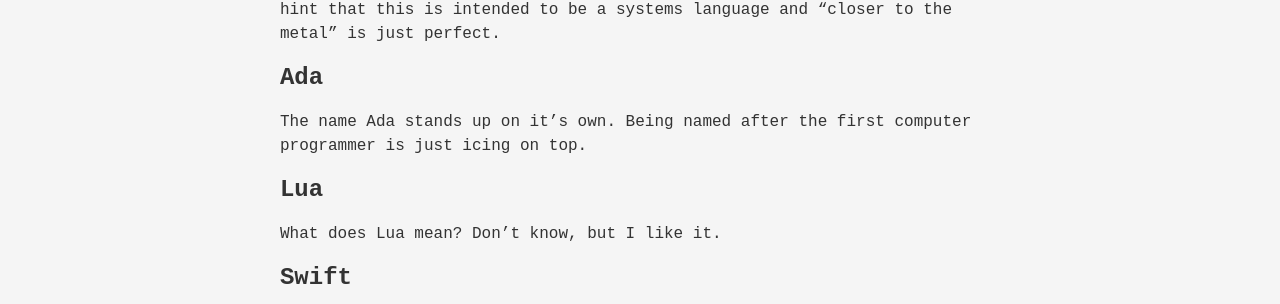
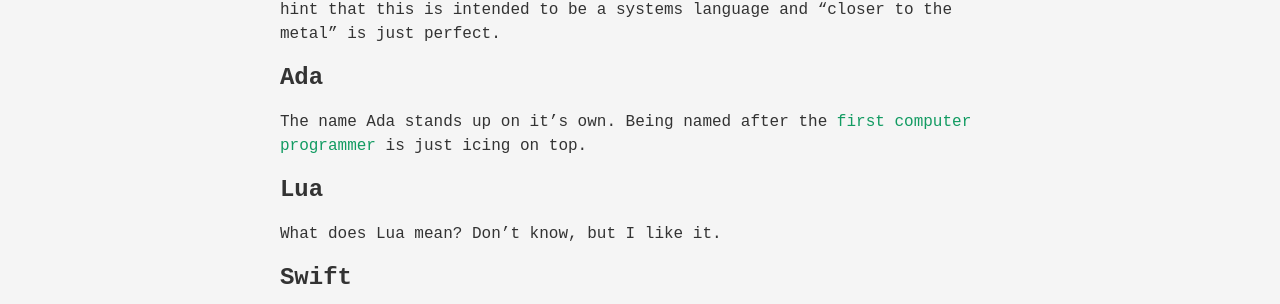
Before and after one commit to tbolt/tbolt.space, a Jekyll site: the page built from _posts/2019-03-09-favorite-programming-language-names.md, in a window 1280 px wide. Shown: the part 568-872 px from the top of the page. Built offline with Jekyll 4.4.1, drawn with Linux system fonts in a browser that asks for light colours; some web fonts are replaced; part of the change alters nothing that is shown.

```diff
--- a/_posts/2019-03-09-favorite-programming-language-names.md
+++ b/_posts/2019-03-09-favorite-programming-language-names.md
@@ -20,7 +20,7 @@ Honorable mentions: `C` `Ruby` `ColdFusion` `Simula` `AWK`
 A great name for a programming language, and easily my favorite. The subtle hint that this is intended to be a systems language and "closer to the metal" is just perfect.
 
 ## Ada
-The name Ada stands up on it's own. Being named after the first computer programmer is just icing on top.
+The name Ada stands up on it's own. Being named after the [first computer programmer](https://en.wikipedia.org/wiki/Ada_Lovelace) is just icing on top.
 
 ## Lua
 What does Lua mean? Don't know, but I like it.
```
